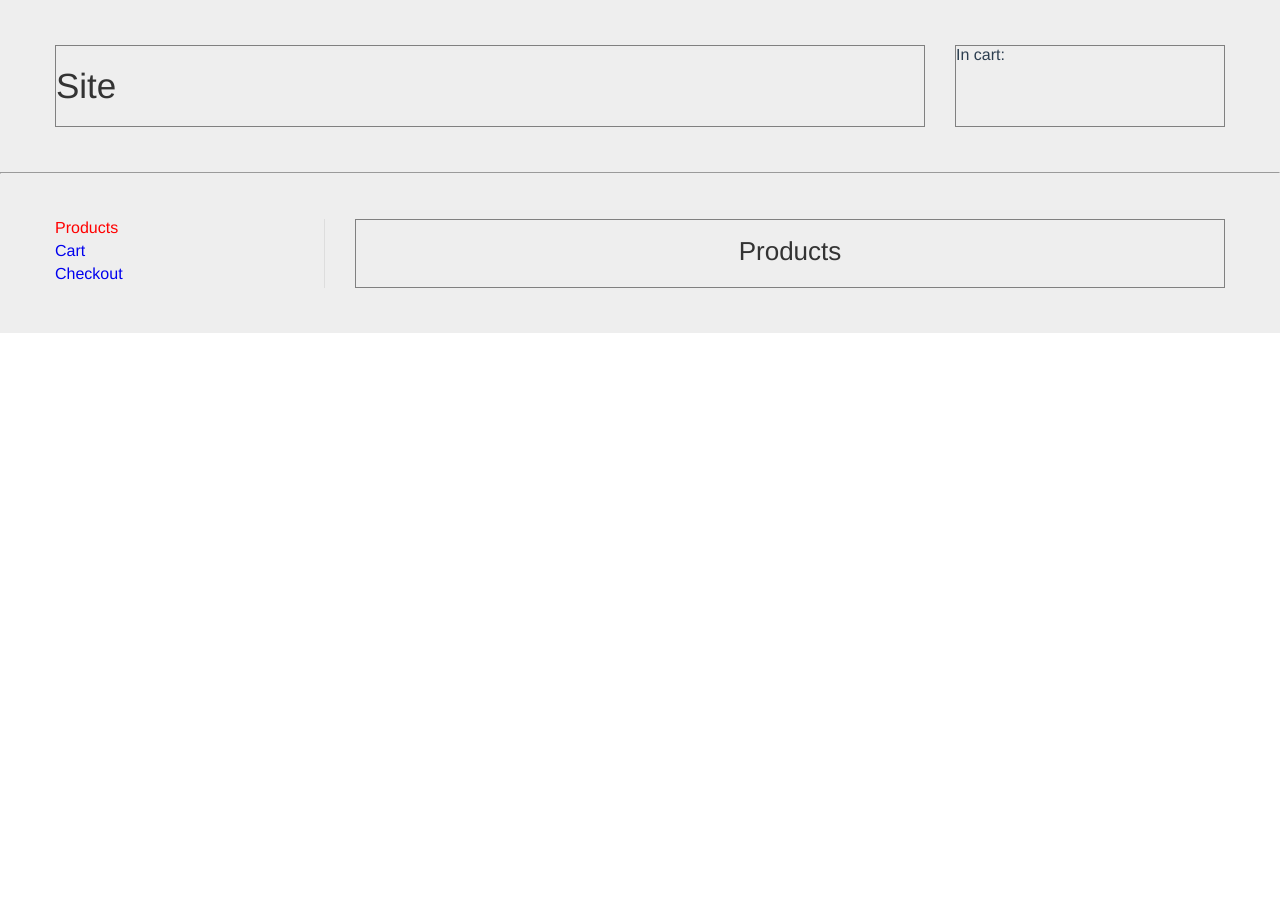
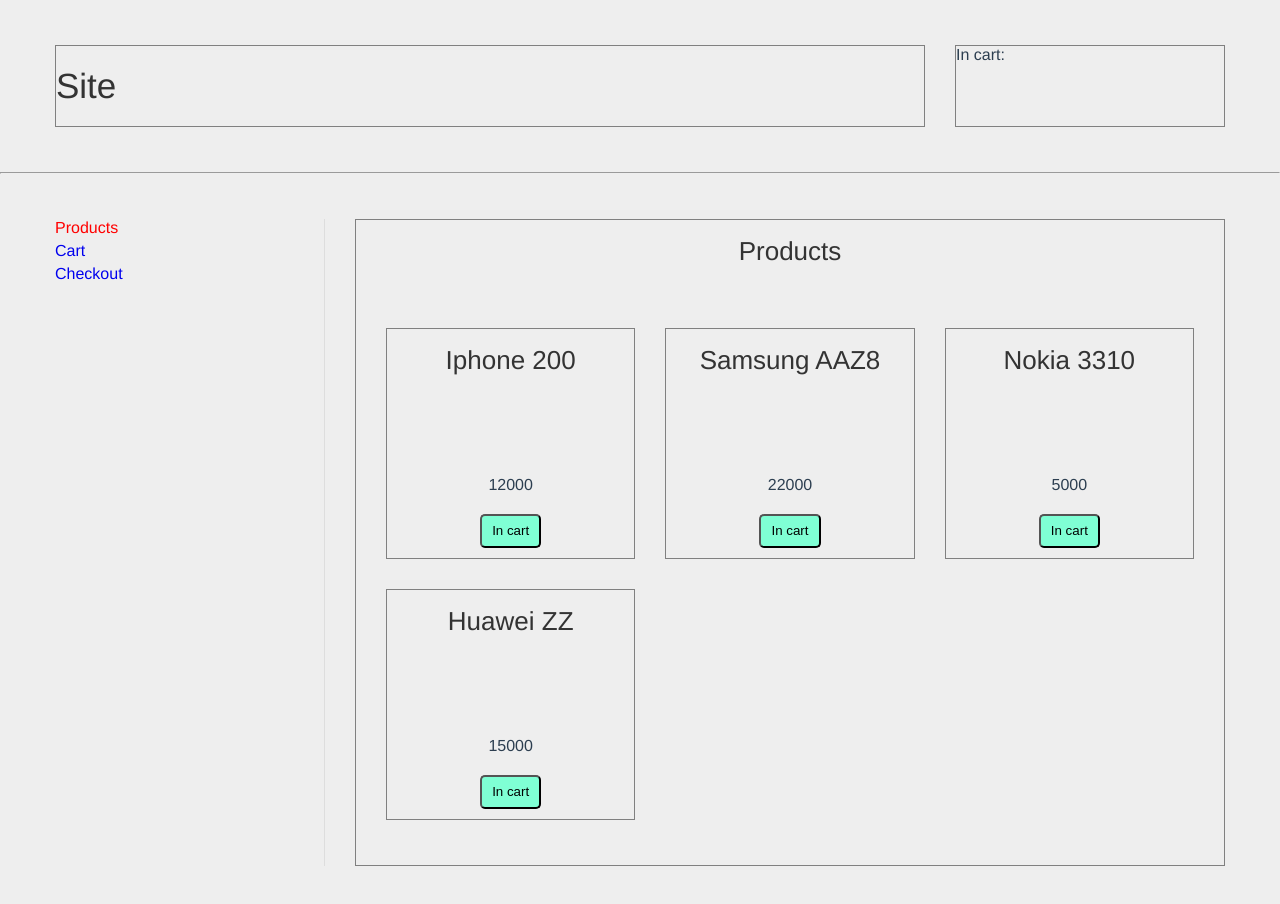
Before and after one commit to sowlru/vue-test, a Vue app: page /list in a window 1280 px wide. Shown: the top 904 px of the page. Before the commit the page ends 800 px from the top, so only its background shows below. Built offline with nearby package versions, Linux system fonts and the light colour scheme; what @ckeditor/ckeditor5-vue would draw is missing.

Commit message:
Add store/ product.js

```diff
--- a/src/sites/shop/shopCart.vue
+++ b/src/sites/shop/shopCart.vue
@@ -3,11 +3,15 @@
   <hr />
   <div class="cart-main">
     <div>table</div>
-    <router-link class="cart-btn" :to="{ name: 'order' }">Order</router-link>
+    <router-link class="btn-cart b1" :to="{ name: 'order' }">Order</router-link>
   </div>
 </template>
 <script>
-export default {}
+export default {
+  mounted() {
+    console.log('mounted shopCart')
+  }
+}
 </script>
 <style>
 .cart-main {
@@ -15,7 +19,7 @@
   justify-content: space-around;
   align-items: center;
 }
-.cart-btn {
+.btn-cart {
   /* width: 60px; */
   /* height: 40px; */
   margin: 10px 0px;
@@ -24,5 +28,9 @@
   cursor: pointer;
   background-color: aquamarine;
   line-height: 30px;
+  text-decoration: none;
+}
+.b1 {
+  border: 1px solid black;
 }
 </style>
--- a/src/sites/shop/shopProductsList.vue
+++ b/src/sites/shop/shopProductsList.vue
@@ -1,6 +1,38 @@
 <template>
   <h3>Products</h3>
+  <div class="wrap">
+    <div class="row">
+      <div class="col col-item" v-for="item in productList" :key="item.id">
+        <h3 style="margin-bottom: 100px">{{ item.title }}</h3>
+        <p style="margin-bottom: 10px">{{ item.price }}</p>
+        <button class="btn-cart">In cart</button>
+      </div>
+    </div>
+  </div>
 </template>
 <script>
-export default {}
+import { mapGetters } from 'vuex'
+export default {
+  computed: {
+    // то же самое: ({ productList: 'product/all' })
+    ...mapGetters('product', { productList: 'all' })
+  }
+}
 </script>
+<style>
+.col-item {
+  /* min-height: 200px; */
+  border: 1px solid grey;
+  width: calc((100% / 12) * 4 - 30px);
+}
+.btn-cart {
+  /* width: 60px; */
+  /* height: 40px; */
+  margin: 10px 0px;
+  padding: 0px 10px;
+  border-radius: 5px;
+  cursor: pointer;
+  background-color: aquamarine;
+  line-height: 30px;
+}
+</style>
--- a/src/store/index.js
+++ b/src/store/index.js
@@ -3,6 +3,8 @@
 
 import { createStore } from 'vuex'
 import { module1 } from '@/store/module1'
+import product from '@/store/product'
+// import storeCart from '@/store/storeCart'
 
 export default createStore({
   // в state хранятся данные приложения
@@ -76,7 +78,9 @@
   },
   // module - изолированный кусочек state
   modules: {
-    md1: module1
+    md1: module1,
+    product
+    // storeCart
   },
   // strict: true
   strict: process.env.NODE_ENV !== 'production'
--- /dev/null
+++ b/src/store/product.js
@@ -0,0 +1,20 @@
+export default {
+  state: {
+    items: stub()
+  },
+  getters: {
+    all: (state) => state.items
+  },
+  mutations: {},
+  actions: {},
+  namespaced: true
+}
+
+function stub() {
+  return [
+    { id: 100, title: 'Iphone 200', price: 12000, rest: 10 },
+    { id: 101, title: 'Samsung AAZ8', price: 22000, rest: 5 },
+    { id: 103, title: 'Nokia 3310', price: 5000, rest: 2 },
+    { id: 105, title: 'Huawei ZZ', price: 15000, rest: 8 }
+  ]
+}
--- /dev/null
+++ b/src/store/storeCart.js
@@ -0,0 +1,11 @@
+export default {
+  state: {
+    items: [2]
+  },
+  getters: {
+    all: (state) => state.items
+  },
+  mutations: {},
+  actions: {},
+  namespaced: true
+}
```
Also changed, not shown: 1 other file (tests, documents, lock files or other folders).
